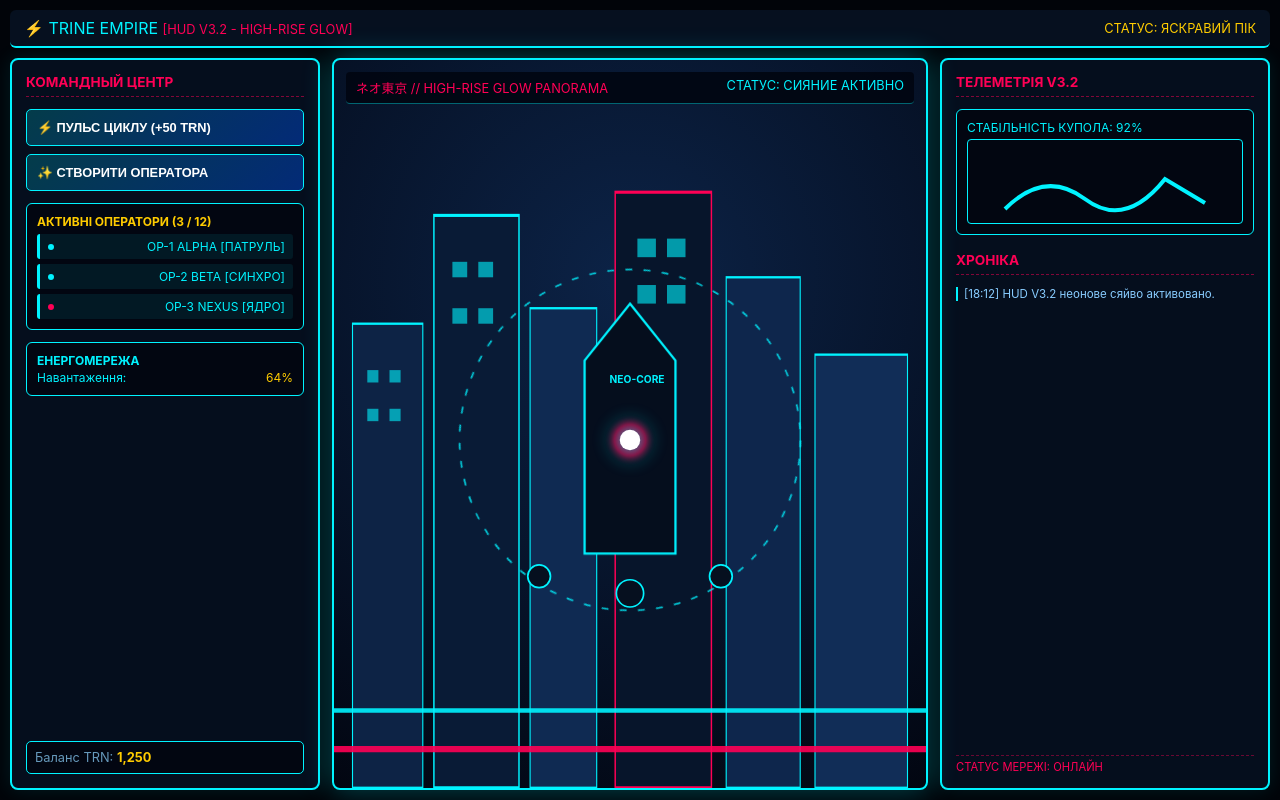
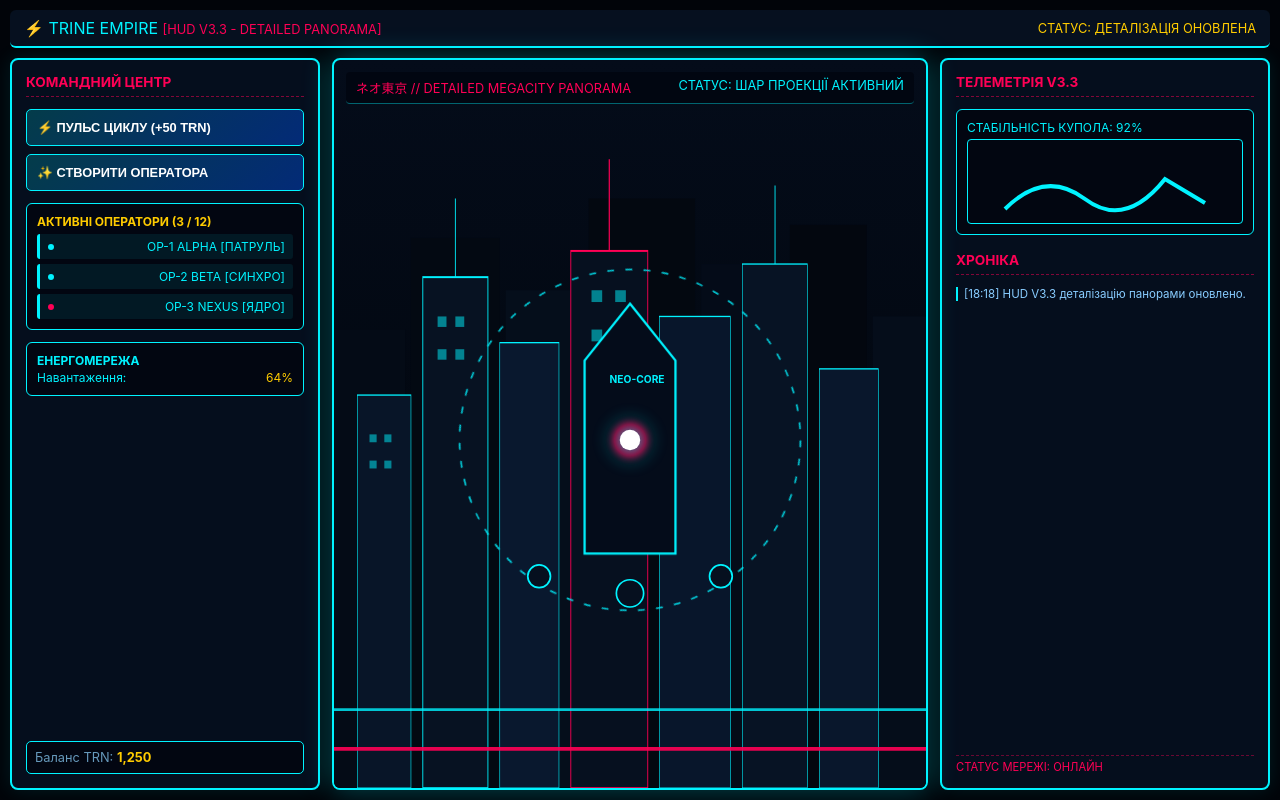
Before and after one commit to tymo1003-spec/trine-empire, a website: page public/hud-v3.html in a window 1280 px wide. Drawn offline with Linux system fonts and the light colour scheme.

Commit message:
Upgrade to detailed multi-layer megacity panorama in HUD v3.3

```diff
--- a/public/hud-v3.html
+++ b/public/hud-v3.html
@@ -2,7 +2,7 @@
 <html lang="uk">
 <head>
     <meta charset="UTF-8">
-    <title>TRINE EMPIRE - HUD V3.2</title>
+    <title>TRINE EMPIRE - HUD V3.3</title>
     <style>
         * { box-sizing: border-box; }
         body {
@@ -85,13 +85,13 @@
         .status-dot { width: 6px; height: 6px; border-radius: 50%; background: #00f3ff; display: inline-block; }
         .status-dot.pink { background: #ff0055; }
 
-        /* ЦЕНТР: ЯРКИЙ И КОНТРАСТНЫЙ МЕГАПОЛИС */
+        /* ЦЕНТР: ДЕТАЛЬНИЙ СТИЛЬНИЙ МЕГАПОЛІС */
         .city-container {
             position: relative;
             display: flex;
             flex-direction: column;
             justify-content: space-between;
-            background: radial-gradient(circle at 50% 30%, #0c2347 0%, #020611 100%);
+            background: linear-gradient(180deg, #040c1a 0%, #010409 100%);
             border: 2px solid #00f3ff;
             border-radius: 8px;
             padding: 12px;
@@ -180,14 +180,14 @@
 </head>
 <body>
     <header>
-        <div>⚡ TRINE EMPIRE <span style="color: #ff0055; font-size: 0.8rem;">[HUD V3.2 - HIGH-RISE GLOW]</span></div>
-        <div style="font-size: 0.8rem; color: #ffcc00;">СТАТУС: ЯСКРАВИЙ ПІК</div>
+        <div>⚡ TRINE EMPIRE <span style="color: #ff0055; font-size: 0.8rem;">[HUD V3.3 - DETAILED PANORAMA]</span></div>
+        <div style="font-size: 0.8rem; color: #ffcc00;">СТАТУС: ДЕТАЛІЗАЦІЯ ОНОВЛЕНА</div>
     </header>
 
     <div class="main-layout">
-        <!-- ЛЕВАЯ КОЛОНКА -->
+        <!-- ЛІВА КОЛОНКА -->
         <div class="panel">
-            <div class="panel-title">КОМАНДНЫЙ ЦЕНТР</div>
+            <div class="panel-title">КОМАНДНИЙ ЦЕНТР</div>
             <div style="display: flex; flex-direction: column; gap: 8px;">
                 <button id="pulseBtn">⚡ ПУЛЬС ЦИКЛУ (+50 TRN)</button>
                 <button id="heroBtn">✨ СТВОРИТИ ОПЕРАТОРА</button>
@@ -212,35 +212,51 @@
             </div>
         </div>
 
-        <!-- ЦЕНТР: СВЕТЯЩИЕСЯ НЕОНОВЫЕ НЕБОСКРЕБЫ -->
+        <!-- ЦЕНТР: ДЕТАЛІЗОВАНИЙ ВИД НА МЕГАПОЛІС -->
         <div class="city-container">
-            <!-- Векторный фон: яркие неоновые башни -->
-            <svg style="position:absolute; bottom:0; left:0; width:100%; height:85%; z-index:1;" viewBox="0 0 800 400" preserveAspectRatio="none" xmlns="http://www.w3.org/2000/svg">
-                <rect x="25" y="100" width="95" height="300" fill="#0d2345" stroke="#00f3ff" stroke-width="1.5"/>
-                <rect x="135" y="30" width="115" height="370" fill="#091b36" stroke="#00f3ff" stroke-width="2"/>
-                <rect x="265" y="90" width="90" height="310" fill="#0f2a52" stroke="#00f3ff" stroke-width="1.5"/>
-                <rect x="380" y="15" width="130" height="385" fill="#07152b" stroke="#ff0055" stroke-width="2"/>
-                <rect x="530" y="70" width="100" height="330" fill="#0e264c" stroke="#00f3ff" stroke-width="1.5"/>
-                <rect x="650" y="120" width="125" height="280" fill="#112d57" stroke="#00f3ff" stroke-width="1.5"/>
+            <!-- Багатошаровий векторний панорамний фон мегаполісу -->
+            <svg style="position:absolute; bottom:0; left:0; width:100%; height:90%; z-index:1;" viewBox="0 0 1000 500" preserveAspectRatio="none" xmlns="http://www.w3.org/2000/svg">
+                <!-- Далекий шар (темніші вежі) -->
+                <rect x="0" y="150" width="120" height="350" fill="#040b16"/>
+                <rect x="130" y="80" width="150" height="420" fill="#030912"/>
+                <rect x="290" y="120" width="130" height="380" fill="#050e1b"/>
+                <rect x="430" y="50" width="180" height="450" fill="#030810"/>
+                <rect x="620" y="100" width="140" height="400" fill="#040b18"/>
+                <rect x="770" y="70" width="130" height="430" fill="#03070f"/>
+                <rect x="910" y="140" width="90" height="360" fill="#050d1a"/>
 
-                <!-- Светящиеся окна-сетки -->
-                <g fill="#00f3ff" opacity="0.6">
-                    <rect x="45" y="130" width="15" height="8"/><rect x="75" y="130" width="15" height="8"/>
-                    <rect x="45" y="155" width="15" height="8"/><rect x="75" y="155" width="15" height="8"/>
-                    <rect x="160" y="60" width="20" height="10"/><rect x="195" y="60" width="20" height="10"/>
-                    <rect x="160" y="90" width="20" height="10"/><rect x="195" y="90" width="20" height="10"/>
-                    <rect x="410" y="45" width="25" height="12"/><rect x="450" y="45" width="25" height="12"/>
-                    <rect x="410" y="75" width="25" height="12"/><rect x="450" y="75" width="25" height="12"/>
+                <!-- Ближній шар (контрастні хмарочоси з вікнами та шпилями) -->
+                <rect x="40" y="200" width="90" height="300" fill="#081528" stroke="#00f3ff" stroke-width="1"/>
+                <rect x="150" y="110" width="110" height="390" fill="#071222" stroke="#00f3ff" stroke-width="1.5"/>
+                <rect x="280" y="160" width="100" height="340" fill="#09182e" stroke="#00f3ff" stroke-width="1"/>
+                <rect x="400" y="90" width="130" height="410" fill="#06101f" stroke="#ff0055" stroke-width="1.5"/>
+                <rect x="550" y="140" width="120" height="360" fill="#08162b" stroke="#00f3ff" stroke-width="1"/>
+                <rect x="690" y="100" width="110" height="400" fill="#071324" stroke="#00f3ff" stroke-width="1"/>
+                <rect x="820" y="180" width="100" height="320" fill="#09172c" stroke="#00f3ff" stroke-width="1"/>
+
+                <!-- Шпилі та антени на хмарочосах -->
+                <line x1="205" y1="110" x2="205" y2="50" stroke="#00f3ff" stroke-width="1.5"/>
+                <line x1="465" y1="90" x2="465" y2="20" stroke="#ff0055" stroke-width="2"/>
+                <line x1="745" y1="100" x2="745" y2="40" stroke="#00f3ff" stroke-width="1.5"/>
+
+                <!-- Вікна у вигляді акуратних сіток світла -->
+                <g fill="#00f3ff" opacity="0.5">
+                    <rect x="60" y="230" width="12" height="6"/><rect x="85" y="230" width="12" height="6"/>
+                    <rect x="60" y="250" width="12" height="6"/><rect x="85" y="250" width="12" height="6"/>
+                    <rect x="175" y="140" width="15" height="8"/><rect x="205" y="140" width="15" height="8"/>
+                    <rect x="175" y="165" width="15" height="8"/><rect x="205" y="165" width="15" height="8"/>
+                    <rect x="435" y="120" width="18" height="9"/><rect x="475" y="120" width="18" height="9"/>
+                    <rect x="435" y="150" width="18" height="9"/><rect x="475" y="150" width="18" height="9"/>
                 </g>
 
-                <!-- Неоновые скоростные трассы -->
-                <line x1="0" y1="350" x2="800" y2="350" stroke="#00f3ff" stroke-width="3" opacity="0.9"/>
-                <line x1="0" y1="375" x2="800" y2="375" stroke="#ff0055" stroke-width="4" opacity="0.9"/>
+                <!-- Горизонтальні неонові магістралі на тлі -->
+                <line x1="0" y1="440" x2="1000" y2="440" stroke="#00f3ff" stroke-width="2" opacity="0.8"/>
+                <line x1="0" y1="470" x2="1000" y2="470" stroke="#ff0055" stroke-width="3" opacity="0.9"/>
             </svg>
 
             <div class="city-header">
-                <span style="color: #ff0055;">ネオ東京 // HIGH-RISE GLOW PANORAMA</span>
-                <span style="color: #00f3ff;">СТАТУС: СИЯНИЕ АКТИВНО</span>
+                <span style="color: #ff0055;">ネオ東京 // DETAILED MEGACITY PANORAMA</span>
+                <span style="color: #00f3ff;">СТАТУС: ШАР ПРОЕКЦІЇ АКТИВНИЙ</span>
             </div>
 
             <svg class="city-svg" viewBox="0 0 500 360" xmlns="http://www.w3.org/2000/svg">
@@ -248,14 +264,14 @@
                     <radialGradient id="coreGr" cx="50%" cy="50%" r="50%">
                         <stop offset="0%" stop-color="#00f3ff" stop-opacity="1"/>
                         <stop offset="60%" stop-color="#ff0055" stop-opacity="0.6"/>
-                        <stop offset="100%" stop-color="#020611" stop-opacity="0"/>
+                        <stop offset="100%" stop-color="#010409" stop-opacity="0"/>
                     </radialGradient>
                 </defs>
 
                 <circle cx="250" cy="180" r="150" class="shield-dome"/>
 
                 <g>
-                    <polygon points="250,60 290,110 290,280 210,280 210,110" fill="#050e1d" stroke="#00f3ff" stroke-width="2"/>
+                    <polygon points="250,60 290,110 290,280 210,280 210,110" fill="#040c1a" stroke="#00f3ff" stroke-width="2"/>
                     <circle cx="250" cy="180" r="24" fill="url(#coreGr)" class="reactor-glow"/>
                     <circle cx="250" cy="180" r="9" fill="#ffffff"/>
                     <text x="232" y="130" fill="#00f3ff" font-size="9px" font-weight="bold">NEO-CORE</text>
@@ -273,9 +289,9 @@
             <div class="floating-reward" id="floatingReward">+50 TRN</div>
         </div>
 
-        <!-- ПРАВАЯ КОЛОНКА -->
+        <!-- ПРАВА КОЛОНКА -->
         <div class="panel">
-            <div class="panel-title">ТЕЛЕМЕТРІЯ V3.2</div>
+            <div class="panel-title">ТЕЛЕМЕТРІЯ V3.3</div>
             <div class="widget-box">
                 <div style="color:#00f3ff; margin-bottom: 4px;">СТАБІЛЬНІСТЬ КУПОЛА: 92%</div>
                 <div style="background: #020611; height: 85px; border-radius: 4px; border: 1px solid #00f3ff; display:flex; align-items:flex-end; padding:4px;">
@@ -287,7 +303,7 @@
 
             <div class="panel-title" style="margin-top: 5px;">ХРОНІКА</div>
             <div class="chronicle-log" id="chronicleLog">
-                <div class="log-item">[18:12] HUD V3.2 неонове сяйво активовано.</div>
+                <div class="log-item">[18:18] HUD V3.3 деталізацію панорами оновлено.</div>
             </div>
 
             <div style="font-size: 0.7rem; color: #ff0055; border-top: 1px dashed rgba(255,0,85,0.4); padding-top: 4px; margin-top: auto;">
```
